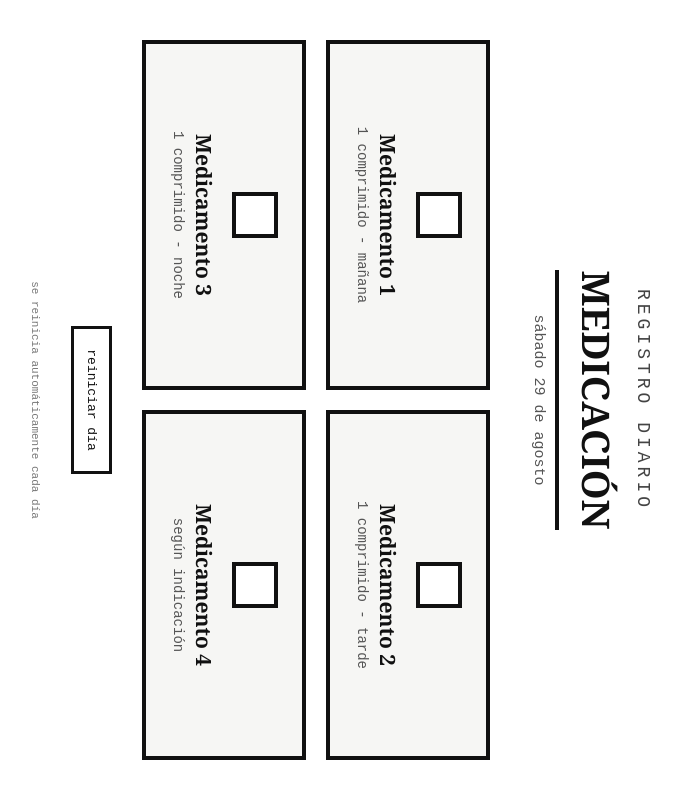
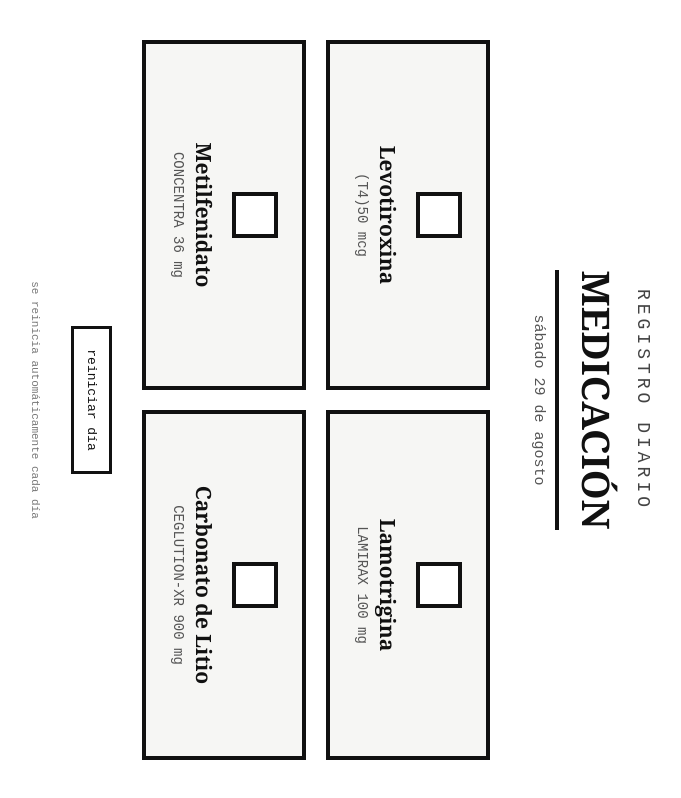
Before and after one commit to JuanseSchroeder/kindle-switch2, a website: page index.html in a window 1280 px wide. Shown: the whole page, without its empty margins (107-788 px from the left). Drawn offline with Linux system fonts and the light colour scheme.

Commit message:
Medicamentos personalizado

```diff
--- a/index.html
+++ b/index.html
@@ -185,11 +185,12 @@
   // ============================================
   // EDITAR ACÁ: nombre y dosis de cada medicamento
   // ============================================
+  var isSunday = new Date().getDay() === 0;
   var MEDS = [
-    { id: "med1", name: "Medicamento 1", dose: "1 comprimido - mañana" },
-    { id: "med2", name: "Medicamento 2", dose: "1 comprimido - tarde" },
-    { id: "med3", name: "Medicamento 3", dose: "1 comprimido - noche" },
-    { id: "med4", name: "Medicamento 4", dose: "según indicación" }
+    { id: "med1", name: "Levotiroxina", dose: isSunday ? "(T4) 100 mcg" : "(T4)50 mcg" },
+    { id: "med2", name: "Lamotrigina", dose: "LAMIRAX 100 mg" },
+    { id: "med3", name: "Metilfenidato", dose: "CONCENTRA 36 mg" },
+    { id: "med4", name: "Carbonato de Litio", dose: "CEGLUTION-XR 900 mg" }
   ];
   // ============================================
 
```
